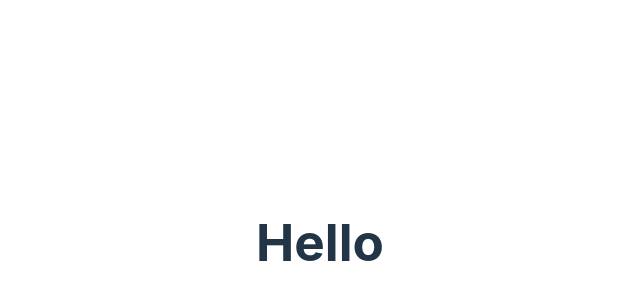
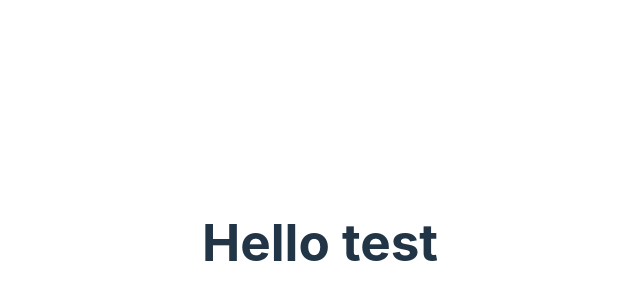
Before and after one commit to burnhorn/myPayroll, a Svelte app in the folder frontend/: page / in a window 1280 px wide. Shown: the part 158-458 px from the top of the page, without its empty margins (320-960 px from the left). Built offline with nearby package versions, Linux system fonts and the light colour scheme.

Commit message:
change App.svelte

```diff
--- a/frontend/src/App.svelte
+++ b/frontend/src/App.svelte
@@ -1 +1 @@
-<h1>Hello</h1>
+<h1>Hello test</h1>
```
